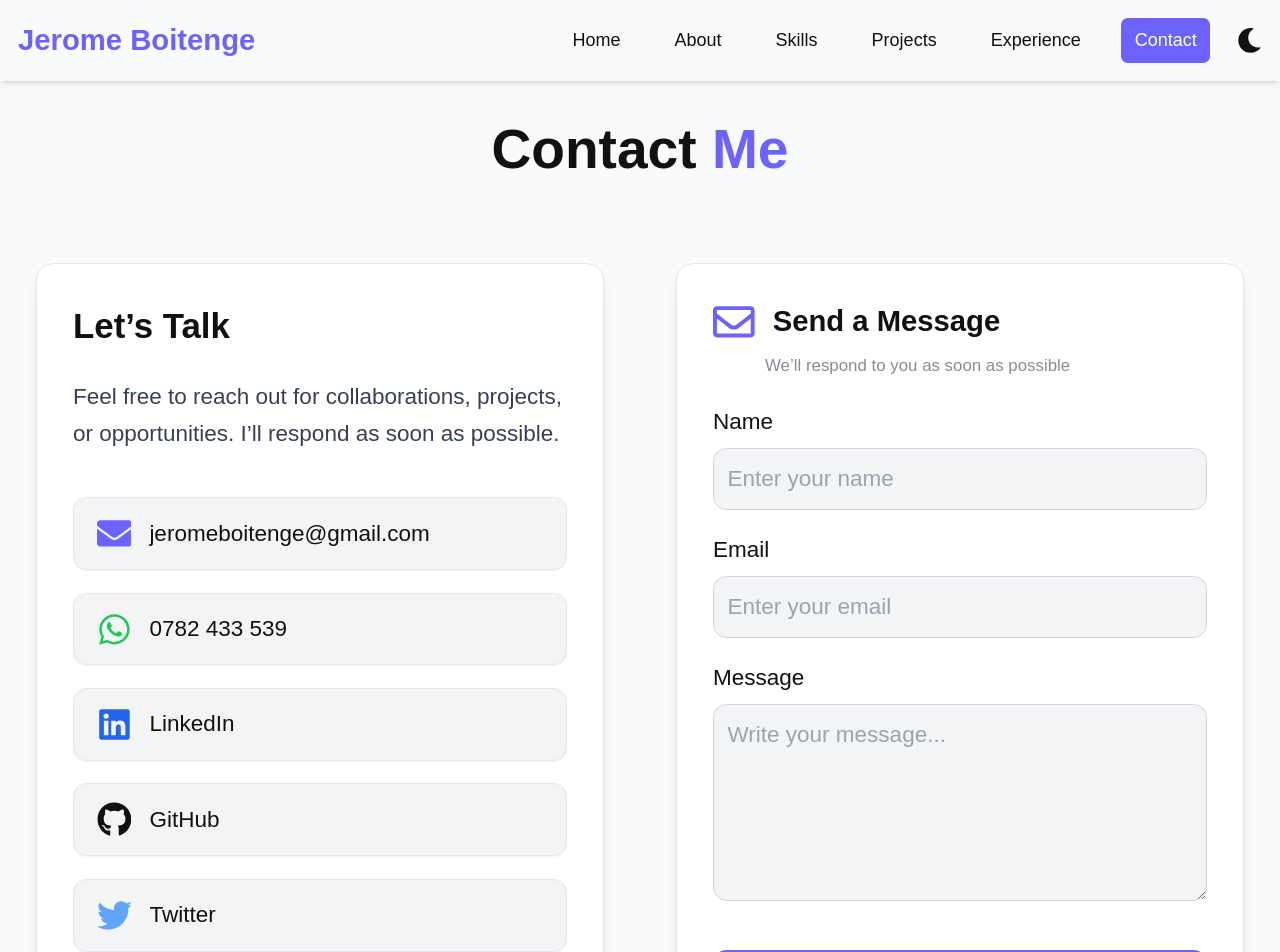
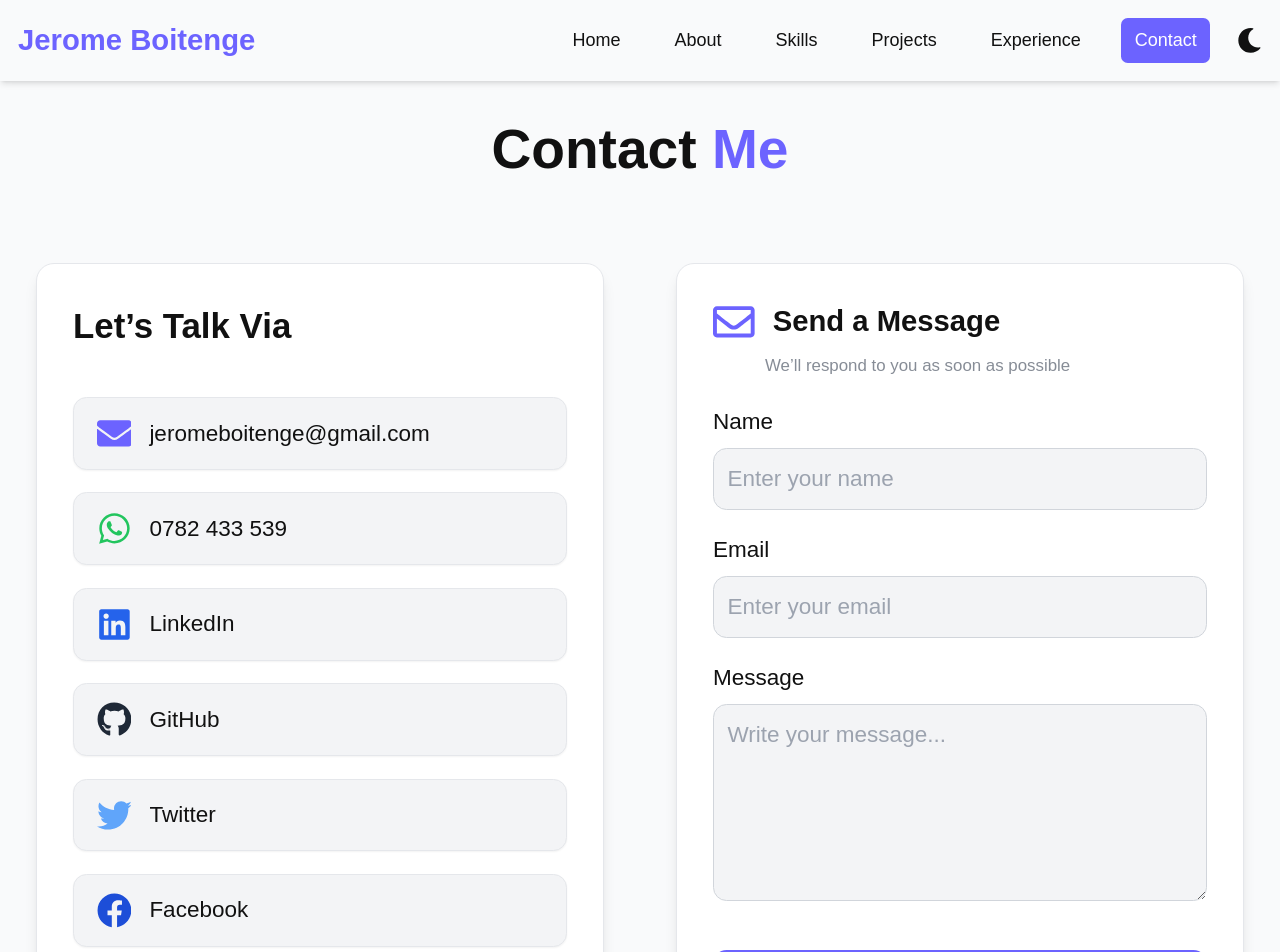
Before and after one commit to jeromeboitenge/Boitenge, a Next.js app: page /contact in a window 1280 px wide. Shown: the top 952 px of the page. Built offline with nearby package versions, Linux system fonts and the light colour scheme.

Commit message:
adding facebook icon

```diff
--- a/app/contact/page.tsx
+++ b/app/contact/page.tsx
@@ -9,6 +9,7 @@ import {
   FaLinkedin,
   FaGithub,
   FaTwitter,
+  FaFacebook,
 } from "react-icons/fa";
 
 export default function ContactPage() {
@@ -18,6 +19,46 @@ export default function ContactPage() {
       style: { background: "#1d1d1d", color: "white" },
     });
   };
+
+  // Social contact links
+  const contacts = [
+    {
+      icon: <FaEnvelope />,
+      label: "jeromeboitenge@gmail.com",
+      href: "mailto:jeromeboitenge@gmail.com",
+      color: "text-primary",
+    },
+    {
+      icon: <FaWhatsapp />,
+      label: "0782 433 539",
+      href: "https://wa.me/250782433539",
+      color: "text-green-500",
+    },
+    {
+      icon: <FaLinkedin />,
+      label: "LinkedIn",
+      href: "https://www.linkedin.com/in/nzaramyimana-jerome-961714391",
+      color: "text-blue-600",
+    },
+    {
+      icon: <FaGithub />,
+      label: "GitHub",
+      href: "https://github.com/jeromeboitenge",
+      color: "text-gray-800 dark:text-white",
+    },
+    {
+      icon: <FaTwitter />,
+      label: "Twitter",
+      href: "https://twitter.com/jeromeboitenge",
+      color: "text-blue-400",
+    },
+    {
+      icon: <FaFacebook />,
+      label: "Facebook",
+      href: "https://www.facebook.com/jeromeboitenge", // replace with your actual FB link
+      color: "text-blue-700",
+    },
+  ];
 
   return (
     <section id="contact" className="max-w-7xl mx-auto py-24 px-4 md:px-8">
@@ -42,49 +83,27 @@ export default function ContactPage() {
           transition={{ duration: 0.7 }}
           className="bg-white dark:bg-[#1a1a1a] border border-gray-200 dark:border-gray-700 shadow-lg rounded-2xl p-8 flex flex-col gap-6"
         >
-          <h3 className="text-3xl font-semibold text-darkText dark:text-white">Let’s Talk</h3>
-          <p className="text-lg leading-relaxed text-gray-700 dark:text-white">
-            Feel free to reach out for collaborations, projects, or opportunities. I’ll respond as soon as possible.
-          </p>
+          <h3 className="text-3xl font-semibold text-darkText dark:text-white">Let’s Talk Via</h3>
+
 
           {/* Contact Links */}
           <div className="flex flex-col gap-5 mt-4">
-            {[
-              {
-                icon: <FaEnvelope className="text-3xl text-primary" />,
-                label: "jeromeboitenge@gmail.com",
-                href: "mailto:jeromeboitenge@gmail.com",
-              },
-              {
-                icon: <FaWhatsapp className="text-3xl text-green-500" />,
-                label: "0782 433 539",
-                href: "https://wa.me/250782433539",
-              },
-              {
-                icon: <FaLinkedin className="text-3xl text-blue-600" />,
-                label: "LinkedIn",
-                href: "https://www.linkedin.com/in/nzaramyimana-jerome-961714391",
-              },
-              {
-                icon: <FaGithub className="text-3xl dark:text-white" />,
-                label: "GitHub",
-                href: "https://github.com/jeromeboitenge",
-              },
-              {
-                icon: <FaTwitter className="text-3xl text-blue-400" />,
-                label: "Twitter",
-                href: "https://twitter.com/jeromeboitenge",
-              },
-            ].map((item, i) => (
+            {contacts.map((item, i) => (
               <motion.a
                 key={i}
-                whileHover={{ scale: 1.03 }}
-                className="group flex items-center gap-4 px-5 py-4 rounded-xl bg-gray-100 dark:bg-[#2a2a2a] border border-gray-200 dark:border-gray-600 shadow-sm hover:shadow-md transition"
+                whileHover={{ scale: 1.05 }}
+                className={`
+                  group flex items-center gap-4 px-5 py-4 rounded-xl
+                  bg-gray-100 dark:bg-[#2a2a2a]
+                  border border-gray-200 dark:border-gray-600
+                  shadow-sm hover:shadow-md
+                  transition
+                `}
                 href={item.href}
                 target="_blank"
               >
-                {item.icon}
-                <span className="text-lg transition text-darkText dark:text-white group-hover:text-primary">
+                <span className={`${item.color} text-3xl`}>{item.icon}</span>
+                <span className="text-lg text-darkText dark:text-white transition group-hover:text-primary">
                   {item.label}
                 </span>
               </motion.a>
```
